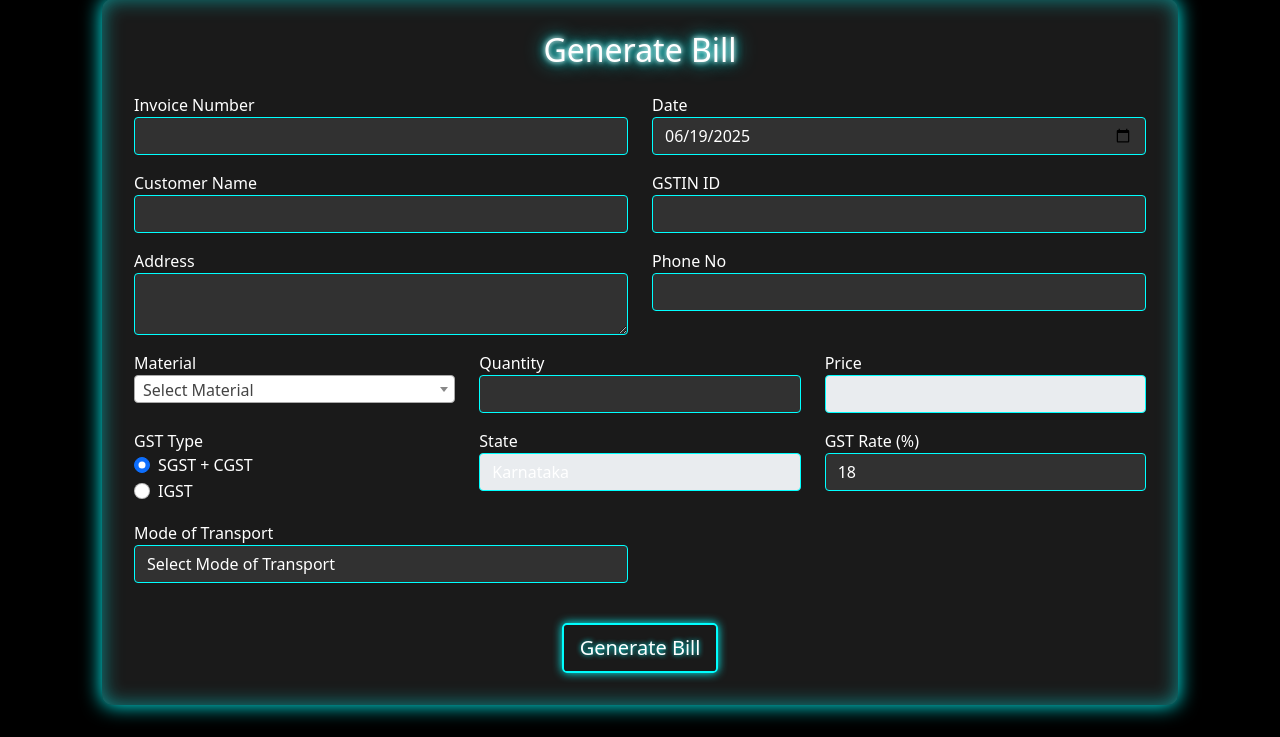
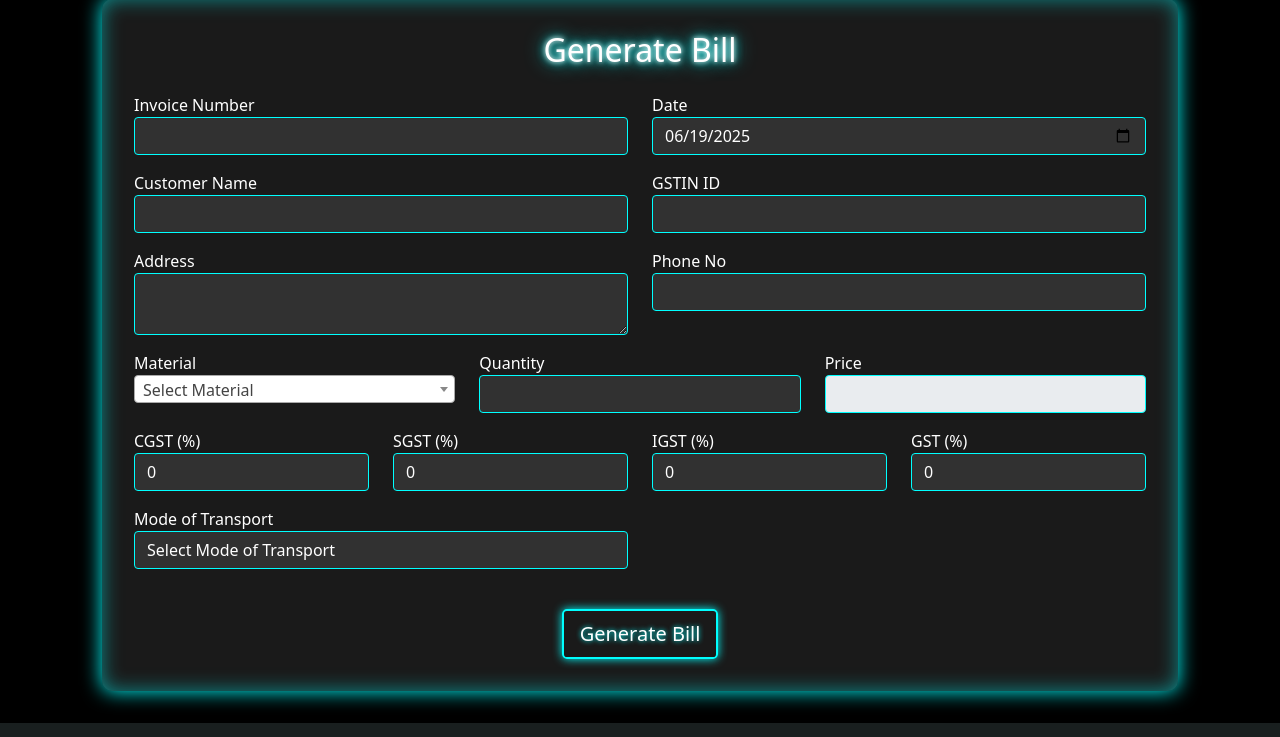
Before and after one commit to INZAMAMULHAQ000/ERP-for-Billing-hreadr-, a PHP site: page /billing.php in a window 1280 px wide. Shown: the part 153-890 px from the top of the page. Run offline with PHP 8.4, Linux system fonts and the light colour scheme; the visitor is signed in with stand-in values (Sample User, id 1); data comes from the database, SQL or seed files in the repository; some libraries are stand-ins or nearby versions.

Commit message:
Initial commit for GST-updated project

```diff
--- a/billing.php
+++ b/billing.php
@@ -151,24 +151,21 @@ $transports_result = mysqli_query($conn, $transports_query);
                 </div>
 
                 <div class="row">
-                    <div class="col-md-4 mb-3">
-                        <label>GST Type</label>
-                        <div class="form-check">
-                            <input class="form-check-input" type="radio" name="gst_type" value="sgst_cgst" checked>
-                            <label class="form-check-label">SGST + CGST</label>
-                        </div>
-                        <div class="form-check">
-                            <input class="form-check-input" type="radio" name="gst_type" value="igst">
-                            <label class="form-check-label">IGST</label>
-                        </div>
+                    <div class="col-md-3 mb-3">
+                        <label>CGST (%)</label>
+                        <input type="number" name="cgst_rate" class="form-control" value="0" required>
                     </div>
-                    <div class="col-md-4 mb-3">
-                        <label>State</label>
-                        <input type="text" name="state" class="form-control" value="Karnataka" readonly>
+                    <div class="col-md-3 mb-3">
+                        <label>SGST (%)</label>
+                        <input type="number" name="sgst_rate" class="form-control" value="0" required>
                     </div>
-                    <div class="col-md-4 mb-3">
-                        <label>GST Rate (%)</label>
-                        <input type="number" name="gst_rate" class="form-control" value="18" required>
+                    <div class="col-md-3 mb-3">
+                        <label>IGST (%)</label>
+                        <input type="number" name="igst_rate" class="form-control" value="0" required>
+                    </div>
+                    <div class="col-md-3 mb-3">
+                        <label>GST (%)</label>
+                        <input type="number" name="gst_rate" class="form-control" value="0" required>
                     </div>
                 </div>
 
```
Also changed, not shown: generate_pdf.php (+22 -19 lines).
